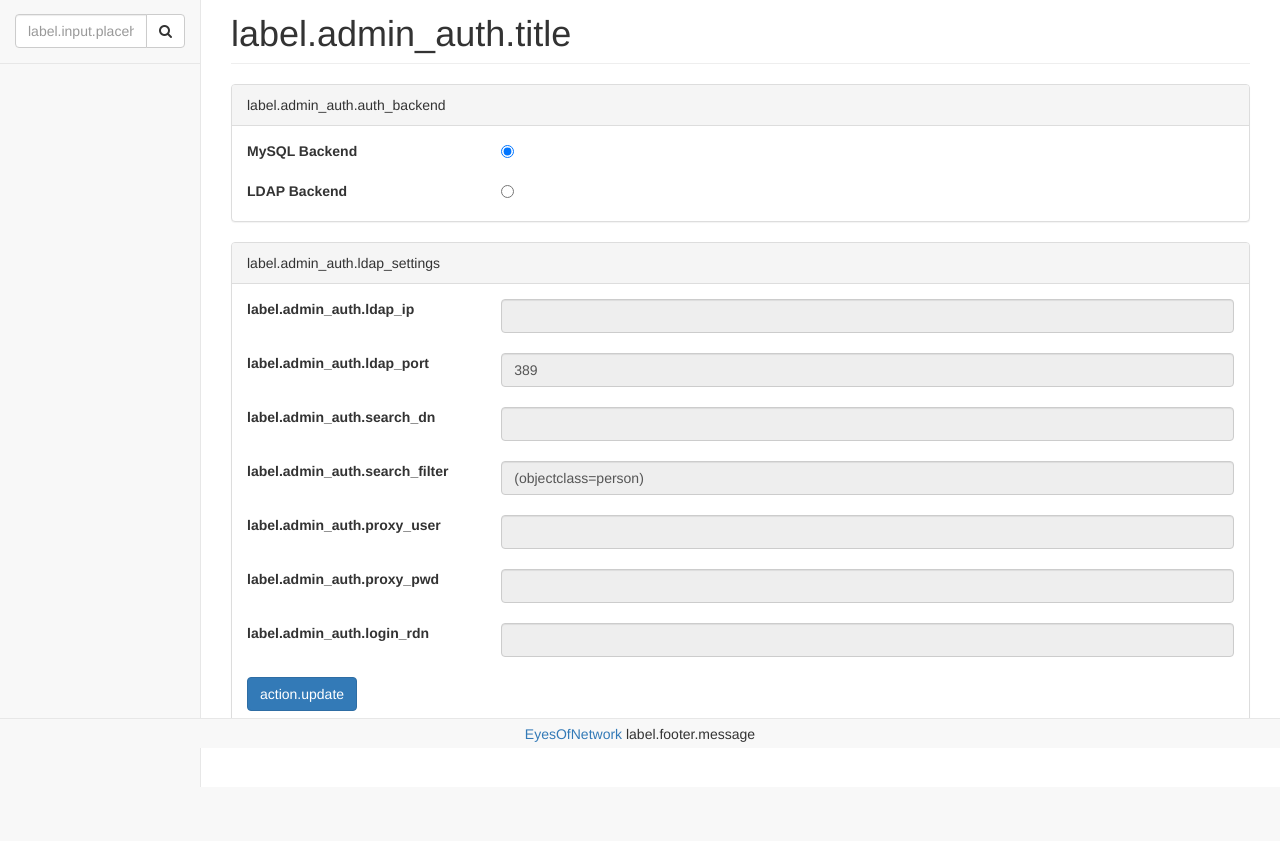
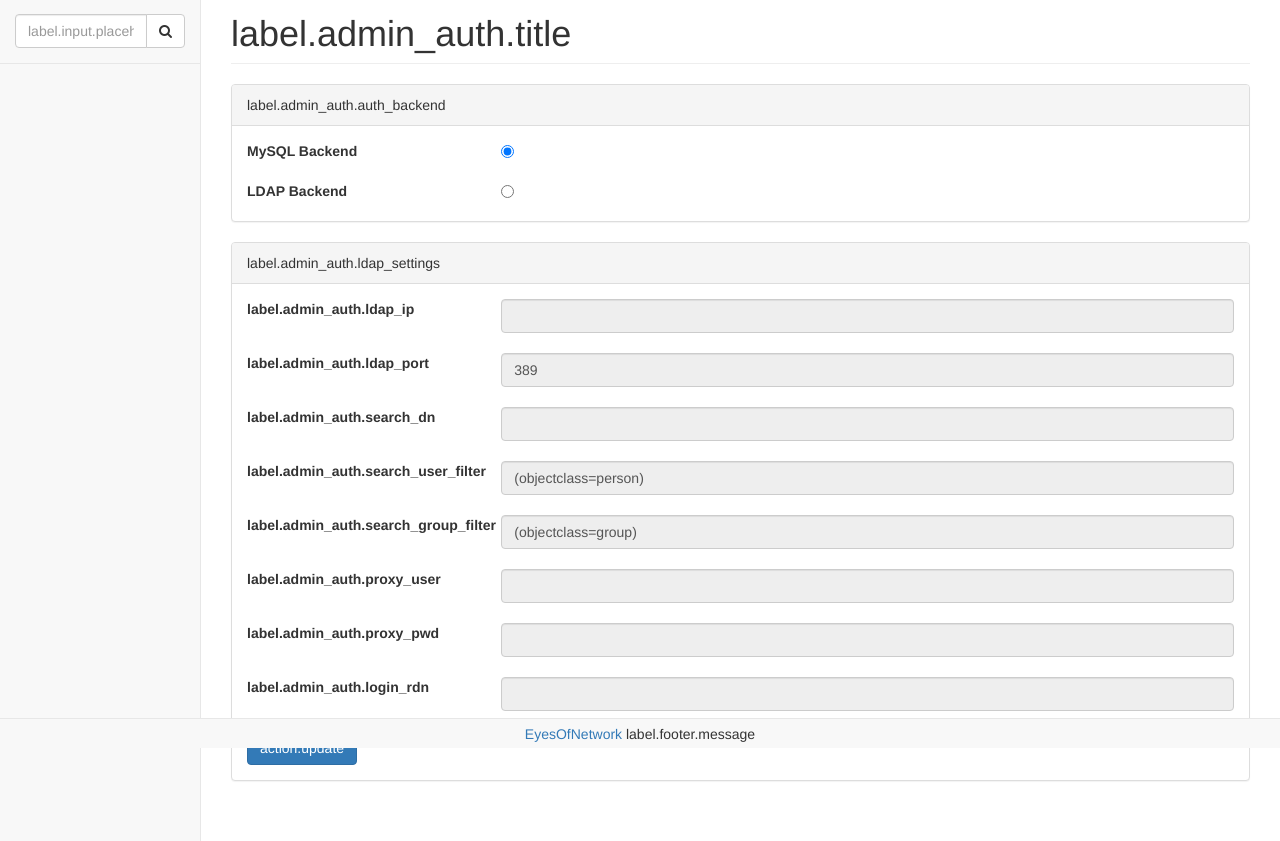
Before and after one commit to QuentinHoarau/eonweb-5.0, a PHP site: page /module/admin_auth/index.php in a window 1280 px wide. Shown: the part 52-893 px from the top of the page. Before the commit the page ends 839 px from the top, so only its background shows below. Run offline with PHP 8.4, Linux system fonts and the light colour scheme; data comes from the database, SQL or seed files in the repository; data that the repository does not hold is empty.

Commit message:
commit JP (some chenges didn't pass in last commit)

```diff
--- a/login.php
+++ b/login.php
@@ -122,7 +122,7 @@ else {
 				$ldap_password = base64_decode(mysqli_result($ldapsql,0,"ldap_password"));
 
 				$ldap_search=mysqli_result($ldapsql,0,"ldap_search");
-				$ldap_filter = mysqli_result($ldapsql,0,"ldap_filter");
+				//$ldap_filter = mysqli_result($ldapsql,0,"ldap_filter");
 				$user_location=str_replace("\\\\","\\",mysqli_result($usersql,0,"user_location"));
 
 				// connection to ldap
--- a/module/admin_auth/admin_auth.js
+++ b/module/admin_auth/admin_auth.js
@@ -28,7 +28,9 @@ function disable(){
 		document.form_auth.ldap_user.disabled=false;
 		document.form_auth.ldap_password.disabled=false;
 		document.form_auth.ldap_rdn.disabled=false;
-		document.form_auth.ldap_filter.disabled=false;
+		//document.form_auth.ldap_filter.disabled=false;
+		document.form_auth.ldap_user_filter.disabled=false;
+		document.form_auth.ldap_group_filter.disabled=false;
 	}
 	else{
 		document.form_auth.ldap_ip.disabled=true;
@@ -37,7 +39,9 @@ function disable(){
 		document.form_auth.ldap_user.disabled=true;
 		document.form_auth.ldap_password.disabled=true;
 		document.form_auth.ldap_rdn.disabled=true;
-		document.form_auth.ldap_filter.disabled=true;
+		//document.form_auth.ldap_filter.disabled=true;
+		document.form_auth.ldap_user_filter.disabled=true;
+		document.form_auth.ldap_group_filter.disabled=true;
 	}
 }
 
--- a/module/admin_auth/index.php
+++ b/module/admin_auth/index.php
@@ -50,7 +50,9 @@ include("../../side.php");
 		$ldap_ip=mysqli_result($sqlresult,0,"ldap_ip");
 		$ldap_port=mysqli_result($sqlresult,0,"ldap_port");
 		$ldap_search=mysqli_result($sqlresult,0,"ldap_search");
-		$ldap_filter=mysqli_result($sqlresult,0,"ldap_filter");
+		//$ldap_filter=mysqli_result($sqlresult,0,"ldap_filter");
+		$ldap_user_filter=mysqli_result($sqlresult,0,"ldap_user_filter");
+		$ldap_group_filter=mysqli_result($sqlresult,0,"ldap_group_filter");
 		$ldap_user=mysqli_result($sqlresult,0,"ldap_user");
 		$ldap_password=mysqli_result($sqlresult,0,"ldap_password");
 		$ldap_rdn=mysqli_result($sqlresult,0,"ldap_rdn");
@@ -66,6 +68,7 @@ include("../../side.php");
 		// If mysql selected, deletion of ldap_users list and zeros of auth_settings
 		if($backend_selected=="mysql"){
 			sqlrequest("$database_eonweb","delete from ldap_users_extend");
+			//$sqlresult=sqlrequest("$database_eonweb","update auth_settings set auth_type='0',ldap_ip=null,ldap_port=null,ldap_search=null,ldap_user_filter=null,ldap_group_filter=null,ldap_user=null,ldap_password=null,ldap_rdn=null");
 			$sqlresult=sqlrequest("$database_eonweb","update auth_settings set auth_type='0',ldap_ip=null,ldap_port=null,ldap_search=null,ldap_user_filter=null,ldap_group_filter=null,ldap_user=null,ldap_password=null,ldap_rdn=null");
 		}
 		// Else (LDAP selected)
@@ -87,11 +90,13 @@ include("../../side.php");
 			if($ldap_password==$ldap_password_new) { $ldap_password=$ldap_password_new; }
 			else { $ldap_password=base64_encode($ldap_password_new); }
 
-			if($ldap_ip=="" || $ldap_port=="" || $ldap_search=="" || $ldap_rdn=="" || $ldap_filter=="") {
+			//if($ldap_ip=="" || $ldap_port=="" || $ldap_search=="" || $ldap_rdn=="" || $ldap_filter=="") {
+			if($ldap_ip=="" || $ldap_port=="" || $ldap_search=="" || $ldap_rdn=="" || $ldap_user_filter=="" || $ldap_group_filter==""){
 				message(7," : All fields are necessary","warning");
 			}
 			else {
-				$sqlresult=sqlrequest("$database_eonweb","update auth_settings set auth_type='1',ldap_ip='$ldap_ip',ldap_port='$ldap_port',ldap_search='$ldap_search',ldap_filter='$ldap_filter',ldap_user='$ldap_user',ldap_password='$ldap_password',ldap_rdn='$ldap_rdn'");
+				//$sqlresult=sqlrequest("$database_eonweb","update auth_settings set auth_type='1',ldap_ip='$ldap_ip',ldap_port='$ldap_port',ldap_search='$ldap_search',ldap_filter='$ldap_filter',ldap_user='$ldap_user',ldap_password='$ldap_password',ldap_rdn='$ldap_rdn'");
+				$sqlresult=sqlrequest("$database_eonweb","update auth_settings set auth_type='1',ldap_ip='$ldap_ip',ldap_port='$ldap_port',ldap_search='$ldap_search',ldap_user_filter='$ldap_user_filter',ldap_group_filter='$ldap_group_filter',ldap_user='$ldap_user',ldap_password='$ldap_password',ldap_rdn='$ldap_rdn'");
 			}
 		}
 		// In any case
@@ -112,7 +117,9 @@ include("../../side.php");
 			$ldap_ip=mysqli_result($sqlresult1,0,"ldap_ip");
 			$ldap_port=mysqli_result($sqlresult1,0,"ldap_port");
 			$ldap_search=mysqli_result($sqlresult1,0,"ldap_search");
-			$ldap_filter=mysqli_result($sqlresult1,0,"ldap_filter");
+			//$ldap_filter=mysqli_result($sqlresult1,0,"ldap_filter");
+			$ldap_user_filter=mysqli_result($sqlresult1,0,"ldap_user_filter");
+			$ldap_group_filter=mysqli_result($sqlresult1,0,"ldap_group_filter");
 			$ldap_user=mysqli_result($sqlresult1,0,"ldap_user");
 			$ldap_password=mysqli_result($sqlresult1,0,"ldap_password");
 			$ldap_rdn=mysqli_result($sqlresult1,0,"ldap_rdn");
@@ -146,15 +153,19 @@ include("../../side.php");
 
 				// LDAP is case insensitive (RFC 2251)
 				$total=0;
-				foreach (array('a','b','c','d','e','f','g','h','i','j','k','l','m','n','o','p','q','r','s','t','u','v','w','x','y','z','1','2','3','4','5','6','7','8','9','0') as $c){
-
-					$ldap_current_filter=str_replace(")",")(name=".$c."*))",$ldap_filter);
-					$ldap_current_filter="(&".$ldap_current_filter;
+				//foreach (array('a','b','c','d','e','f','g','h','i','j','k','l','m','n','o','p','q','r','s','t','u','v','w','x','y','z','1','2','3','4','5','6','7','8','9','0') as $c){
+				foreach ($ldap_search_begins as $c){
+					//$ldap_current_filter=str_replace(")",")(name=".$c."*))",$ldap_filter);
+					//$ldap_current_filter="(&".$ldap_current_filter;
+					$ldap_current_filter="(&".$ldap_user_filter."(name=".$c."*))";
 
 					//message(6,"Listing ".$c."* users ","ok");
 
 					$sr=ldap_search($ldapconn, $ldap_search, $ldap_current_filter, array("dn" ,"$ldap_rdn","name"));
+					//$info = ldap_get_entries($ldapconn, $sr);
+					//if($info){
 					$info = ldap_get_entries($ldapconn, $sr);
+
 					if($info){
 						$total=$total+$info["count"];
 
@@ -176,8 +187,14 @@ include("../../side.php");
 				}
 
 				$total_groups=0;
-				$sr=ldap_search($ldapconn, $ldap_search, "(objectclass=group)", array("dn" ,"name"));
+				foreach ($ldap_search_begins as $c){
+
+					$ldap_current_filter="(&".$ldap_group_filter."(name=".$c."*))";
+
+					$sr=ldap_search($ldapconn, $ldap_search, $ldap_current_filter, array("dn" ,"name"));
+
 					$info = ldap_get_entries($ldapconn, $sr);
+
 					if($info){
 						$total_groups=$total_groups+$info["count"];
 
@@ -189,6 +206,7 @@ include("../../side.php");
 							$resq=mysqli_query($connexion, "UPDATE ldap_groups_extended SET dn='".$dn."', group_name='".$groupname."', checked=1 where dn='".$dn."'");
 							if($resq[0]==0){
 								mysqli_query($connexion, "INSERT INTO ldap_groups_extended VALUES('".$dn."','".$groupname."',1)");
+							}
 						}
 					}
 				}
@@ -268,14 +286,33 @@ include("../../side.php");
 				</div>
 				<br>
 				<div class="row">
-					<label class="col-md-3"><?php echo getLabel("label.admin_auth.search_filter"); ?></label>
+					<!-- <label class="col-md-3"><?php echo getLabel("label.admin_auth.search_filter"); ?></label> -->
+					<label class="col-md-3"><?php echo getLabel("label.admin_auth.search_user_filter"); ?></label>
 					<div class="col-md-9">
-					<input type="text" name="ldap_filter" class="form-control"
+					<!-- <input type="text" name="ldap_filter" class="form-control" -->
+					<input type="text" name="ldap_user_filter" class="form-control"
 						<?php
-							if(isset($ldap_filter))
-								echo 'value="'.$ldap_filter.'"';
+							/*if(isset($ldap_filter))
+								echo 'value="'.$ldap_filter.'"';*/
+							if(isset($ldap_user_filter))
+								echo 'value="'.$ldap_user_filter.'"';
 							else
 								echo 'value="(objectclass=person)"';
+						?>>
+					</div>
+				</div>
+				<br>
+				<div class="row">
+					<!-- <label class="col-md-3"><?php echo getLabel("label.admin_auth.search_filter"); ?></label> -->
+					<label class="col-md-3"><?php echo getLabel("label.admin_auth.search_group_filter"); ?></label>
+					<div class="col-md-9">
+					<!-- <input type="text" name="ldap_filter" class="form-control" -->
+					<input type="text" name="ldap_group_filter" class="form-control"
+						<?php
+							if(isset($ldap_group_filter))
+								echo 'value="'.$ldap_group_filter.'"';
+							else
+								echo 'value="(objectclass=group)"';
 						?>>
 					</div>
 				</div>
```
Lines whose indentation alone changed are shown as unchanged.
